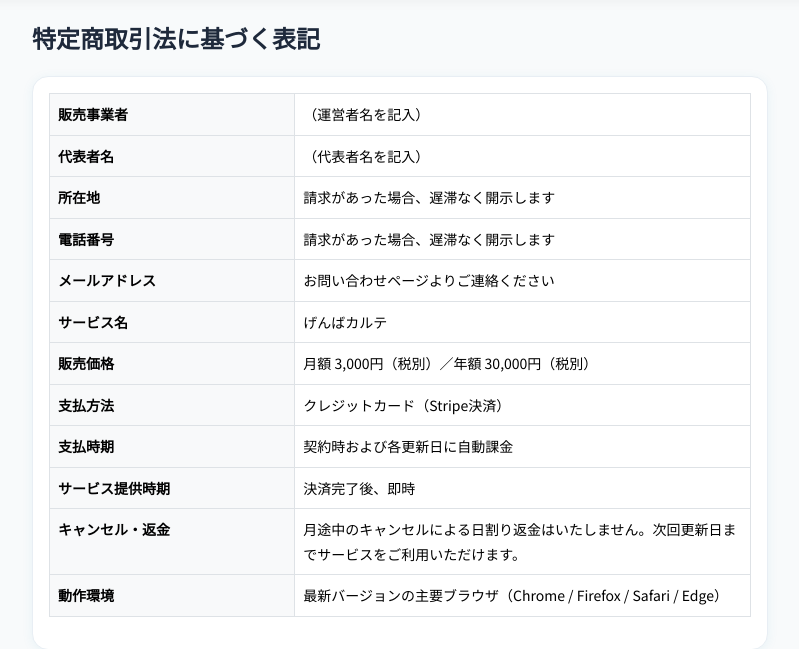
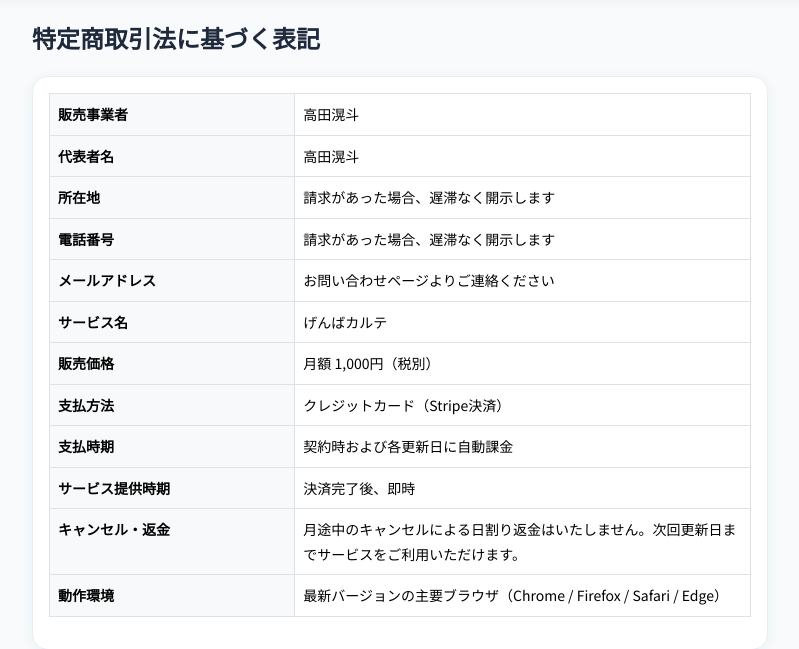
Before and after one commit to hrttkd1006-prog/genba-karte, a Django app: page /tokusho/ in a window 1280 px wide. Shown: the part 69-718 px from the top of the page, without its empty margins (240-1039 px from the left). Run offline with Django 5.2, Linux system fonts and the light colour scheme.

Commit message:
特商法ページ：運営者・代表者名を追加、価格を月額1,000円に更新

```diff
--- a/templates/pages/tokusho.html
+++ b/templates/pages/tokusho.html
@@ -8,13 +8,13 @@
       <div class="card-body">
         <table class="table table-bordered small">
           <tbody>
-            <tr><th class="bg-light w-35" style="width:35%">販売事業者</th><td>（運営者名を記入）</td></tr>
-            <tr><th class="bg-light">代表者名</th><td>（代表者名を記入）</td></tr>
+            <tr><th class="bg-light w-35" style="width:35%">販売事業者</th><td>高田滉斗</td></tr>
+            <tr><th class="bg-light">代表者名</th><td>高田滉斗</td></tr>
             <tr><th class="bg-light">所在地</th><td>請求があった場合、遅滞なく開示します</td></tr>
             <tr><th class="bg-light">電話番号</th><td>請求があった場合、遅滞なく開示します</td></tr>
             <tr><th class="bg-light">メールアドレス</th><td>お問い合わせページよりご連絡ください</td></tr>
             <tr><th class="bg-light">サービス名</th><td>げんばカルテ</td></tr>
-            <tr><th class="bg-light">販売価格</th><td>月額 3,000円（税別）／年額 30,000円（税別）</td></tr>
+            <tr><th class="bg-light">販売価格</th><td>月額 1,000円（税別）</td></tr>
             <tr><th class="bg-light">支払方法</th><td>クレジットカード（Stripe決済）</td></tr>
             <tr><th class="bg-light">支払時期</th><td>契約時および各更新日に自動課金</td></tr>
             <tr><th class="bg-light">サービス提供時期</th><td>決済完了後、即時</td></tr>
```
